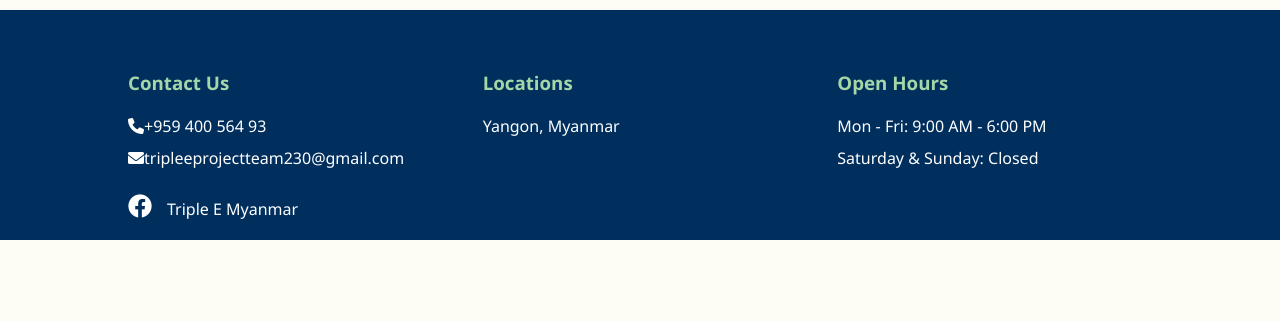
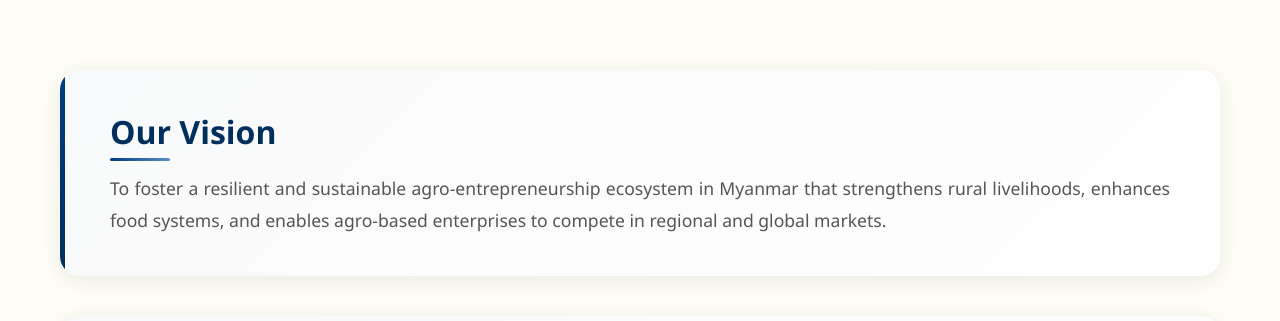
Before and after one commit to Winminoo17/TripleE-website, a React (Create React App) app: page /about in a window 1280 px wide. Shown: the part 2435-2756 px from the top of the page. Before the commit the page ends 2675 px from the top, so only its background shows below. Built offline with nearby package versions, Linux system fonts and the light colour scheme.

Commit message:
Refactor code structure for improved readability and maintainability

```diff
--- a/src/components/Footer.jsx
+++ b/src/components/Footer.jsx
@@ -7,10 +7,10 @@
       <div className="footer-grid">
         <div className="footer-col">
           <h3>Contact Us</h3>
-          <p><i className="fas fa-phone"></i>+959 400 564 93</p>
-          <p><i className="fas fa-envelope"></i>tripleeprojectteam230@gmail.com</p>
+          <p><i className="fas fa-phone"></i><p>+959 536 412 12</p></p>
+          <p><i className="fas fa-envelope"></i><p>tripleeprojectteam230@gmail.com</p></p>
           <div className="socials">
-            <a href="https://www.facebook.com/share/1BRtH3bq4p/" target="_blank" rel="noopener noreferrer" aria-label="Facebook"><i className="fab fa-facebook"></i>Triple E Myanmar</a>
+            <a href="https://www.facebook.com/share/1BRtH3bq4p/" target="_blank" rel="noopener noreferrer" aria-label="Facebook"><i className="fab fa-facebook"></i><p>Triple E Myanmar</p></a>
           </div>
         </div>
         <div className="footer-col">
--- a/src/pages/About.jsx
+++ b/src/pages/About.jsx
@@ -1,4 +1,3 @@
-
 import React from 'react';
 import '../styles/About.css';
 
@@ -6,13 +5,13 @@
     const sections = [
         {
             title: 'What We Are?',
-            description: 'At RecyGlo, we are dedicated to creating a sustainable future through innovative waste management solutions. Our mission is to transform how communities handle waste, making recycling accessible and efficient for everyone. We believe that every piece of waste has value, and through our advanced processes, we turn environmental challenges into opportunities for growth.',
+            description: 'Triple E Myanmar is a mission-driven organization dedicated to building a resilient and sustainable agro-entrepreneurship ecosystem in Myanmar. Guided by values of sustainability, resilience, innovation, integrity, collaboration, and impact, we empower rural communities and agro-based enterprises to thrive in local, regional, and global markets.',
             image: require('../assets/about/img1.jpg'),
             imagePosition: 'left'
         },
         {
             title: 'What We Do?',
-            description: 'We envision a world where waste is no longer a burden but a resource. Through cutting-edge technology and strategic partnerships, we aim to lead Southeast Asia in sustainable waste management. Our vision extends beyond recycling—we\'re building a circular economy where every material finds its purpose and contributes to a healthier planet for future generations.',
+            description: 'We strengthen agro-entrepreneurs and SMEs through capacity building, startup readiness programs, and business development support. Our initiatives include training workshops, market access campaigns, and seed funding to reduce financial barriers. By integrating clean energy, technology, and sustainable practices, we help entrepreneurs validate ideas, grow competitive businesses, and contribute to food security, rural employment, and inclusive economic growth.',
             image: require('../assets/about/img2.jpg'),
             imagePosition: 'right'
         },
@@ -27,6 +26,29 @@
             description: 'Since our inception, RecyGlo has processed over 500,000 tons of recyclable materials, preventing them from ending up in landfills. We\'ve partnered with 200+ organizations, created green jobs for thousands, and educated millions about sustainable practices. Our impact grows every day as we expand our reach and deepen our commitment to environmental stewardship.',
             image: require('../assets/about/img4.jpg'),
             imagePosition: 'right'
+        }
+    ];
+
+    const infoSections = [
+        {
+            title: 'Our Vision',
+            content: 'To foster a resilient and sustainable agro-entrepreneurship ecosystem in Myanmar that strengthens rural livelihoods, enhances food systems, and enables agro-based enterprises to compete in regional and global markets.',
+            className: 'vision-text'
+        },
+        {
+            title: 'Our Mission',
+            content: 'Triple E Myanmar supports agro-based entrepreneurs and small and medium enterprises by strengthening business capabilities, promoting sustainable agricultural practices, and facilitating access to markets, technology, and clean energy solutions. Through research-driven programs, capacity building, and cross-border partnerships, we contribute to inclusive rural development and long-term economic resilience.',
+            className: 'mission-text'
+        },
+        {
+            title: 'Our Values',
+            content: 'Sustainability – Advancing environmentally responsible and climate-smart agro-business models.\nResilience – Strengthening enterprises to adapt to economic, environmental, and market shocks.\nInnovation – Integrating technology, clean energy, and modern agribusiness solutions.\nIntegrity – Upholding transparency, accountability, and ethical engagement with communities.\nCollaboration – Working with farmers, SMEs, researchers, and regional partners.\nImpact-Orientation – Measuring success through tangible social, economic, and environmental outcomes.',
+            className: 'values-text'
+        },
+        {
+            title: 'Our Objectives',
+            content: 'To strengthen the entrepreneurial, financial, and managerial capacities of agro-based SMEs in Myanmar.\nTo promote sustainable agriculture and agri-value chain development through innovation and clean energy integration.\nTo improve market access and value addition for rural agro-entrepreneurs.\nTo provide advisory and consultancy services for scaling resilient agro-business models.\nTo facilitate regional knowledge exchange and partnerships within ASEAN and beyond.\nTo contribute to food security, rural employment, and sustainable economic growth through impact-driven entrepreneurship.',
+            className: 'objectives-text'
         }
     ];
 
@@ -63,6 +85,22 @@
                     </div>
                 ))}
             </div>
+
+            <div className="info-sections-container">
+                {infoSections.map((section, index) => (
+                    <div key={index} className="info-section" style={{ animationDelay: `${index * 0.15}s` }}>
+                        <h2 className="section-title">{section.title}</h2>
+                        <p className={section.className}>
+                            {section.content.split('\n').map((line, i) => (
+                                <React.Fragment key={i}>
+                                    {line}
+                                    {i < section.content.split('\n').length - 1 && <br />}
+                                </React.Fragment>
+                            ))}
+                        </p>
+                    </div>
+                ))}
+            </div>
         </div>
     );
 };
--- a/src/pages/Home.jsx
+++ b/src/pages/Home.jsx
@@ -33,11 +33,9 @@
                 </div>
                 <div className="about-right">
                     <h2>Triple E Myanmar</h2>
-                    <span className="mini-title">GET IN TOUCH</span>
                     <p>
-                        We are committed to providing the highest quality environmental solutions.
-                        Our team works tirelessly to ensure a sustainable future for the next generation
-                        through innovation and strategic planning.
+                        We was the winer of YSEALI Alumini of 2022 Cambodima. We stand for Embracing, Empowering and Entreprenures. We mainly support for local SMEs Companies.
+                        Triple E Myanmar empowers agro-entrepreneurs through practical training, startup guidance, market access campaigns, and seed funding. By combining skills development, financial support, and real-market exposure, we help early-stage agro-businesses validate ideas, build resilience, and grow into sustainable enterprises that strengthen rural economies.
                     </p>
                     <Link to="/about" className="read-more-btn">Read More</Link>
                 </div>
@@ -64,6 +62,7 @@
                     <img src={require('../assets/partenars/Asia_Foundation.png')} alt="Partner" />
                     <img src={require('../assets/partenars/impact_hub.png')} alt="Partner" />
                     <img src={require('../assets/partenars/un-habitat.jpg')} alt="Partner" />
+                    <img src={require('../assets/partenars/chinlone.jpg')} alt="Partner" />
                 </div>
             </section>
         </div>
--- a/src/styles/About.css
+++ b/src/styles/About.css
@@ -1,3 +1,4 @@
+/* Your existing styles remain unchanged */
 .center-logo {
     display: flex;
     justify-content: center;
@@ -85,3 +86,123 @@
         font-size: 1.5rem;
     }
 }
+
+/* NEW STYLES ADDED BELOW - Smooth info sections styling */
+.info-sections-container {
+    max-width: 1200px;
+    margin: 60px auto;
+    padding: 0 20px;
+}
+
+.info-section {
+    background: linear-gradient(135deg, #f8f9fa 0%, #ffffff 100%);
+    border-radius: 20px;
+    padding: 40px 50px;
+    margin-bottom: 40px;
+    box-shadow: 0 4px 20px rgba(0, 0, 0, 0.08);
+    transition: all 0.4s cubic-bezier(0.4, 0, 0.2, 1);
+    opacity: 0;
+    animation: fadeInUp 0.8s ease-out forwards;
+    position: relative;
+    overflow: hidden;
+}
+
+.info-section::before {
+    content: '';
+    position: absolute;
+    top: 0;
+    left: 0;
+    width: 5px;
+    height: 100%;
+    background: linear-gradient(180deg, #003d82, #002f5e);
+    transition: width 0.4s ease;
+}
+
+.info-section:hover {
+    transform: translateY(-5px);
+    box-shadow: 0 8px 30px rgba(0, 0, 0, 0.12);
+}
+
+.info-section:hover::before {
+    width: 8px;
+}
+
+.info-section .section-title {
+    color: #002f5e;
+    font-size: 2rem;
+    font-weight: 700;
+    margin-bottom: 20px;
+    position: relative;
+    display: inline-block;
+}
+
+.info-section .section-title::after {
+    content: '';
+    position: absolute;
+    bottom: -8px;
+    left: 0;
+    width: 60px;
+    height: 3px;
+    background: linear-gradient(90deg, #003d82, #5a8fc4);
+    border-radius: 2px;
+}
+
+.vision-text,
+.mission-text,
+.values-text,
+.objectives-text {
+    color: #555;
+    font-size: 1.1rem;
+    line-height: 1.8;
+    margin: 0;
+    text-align: justify;
+}
+
+/* Smooth fade-in animation */
+@keyframes fadeInUp {
+    from {
+        opacity: 0;
+        transform: translateY(30px);
+    }
+
+    to {
+        opacity: 1;
+        transform: translateY(0);
+    }
+}
+
+/* Responsive design for info sections */
+@media (max-width: 768px) {
+    .info-section {
+        padding: 30px 25px;
+        margin-bottom: 30px;
+        border-radius: 15px;
+    }
+
+    .info-section .section-title {
+        font-size: 1.6rem;
+    }
+
+    .vision-text,
+    .mission-text,
+    .values-text,
+    .objectives-text {
+        font-size: 1rem;
+        line-height: 1.7;
+    }
+}
+
+@media (max-width: 480px) {
+    .info-sections-container {
+        margin: 40px auto;
+        padding: 0 15px;
+    }
+
+    .info-section {
+        padding: 25px 20px;
+    }
+
+    .info-section .section-title {
+        font-size: 1.4rem;
+    }
+}
--- a/src/styles/Navbar.css
+++ b/src/styles/Navbar.css
@@ -4,8 +4,8 @@
     justify-content: space-between;
     align-items: center;
     padding: 10px 5%;
-    position: sticky;
-    top: 0;
+    position: relative;
+    /* Changed from sticky to relative */
     z-index: 1000;
 }
 
--- a/src/styles/Slider.css
+++ b/src/styles/Slider.css
@@ -1,5 +1,5 @@
 .slider-section {
-    height: 70vh;
+    height: 105vh;
     position: relative;
     overflow: hidden;
     min-height: 400px;
```
Also changed, not shown: src/pages/Service.jsx (+18 -8 lines), src/assets/partenars/YSEALI.png, src/assets/partenars/chinlone.jpg (added).
